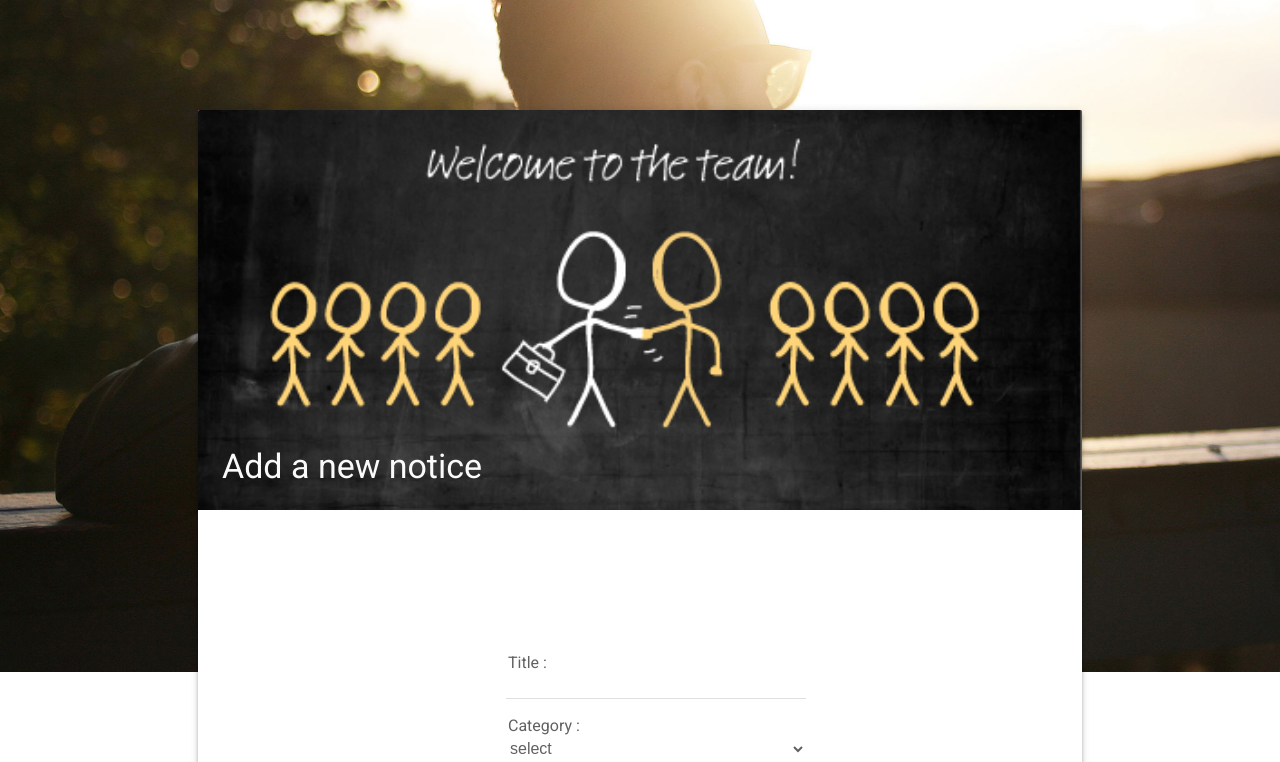
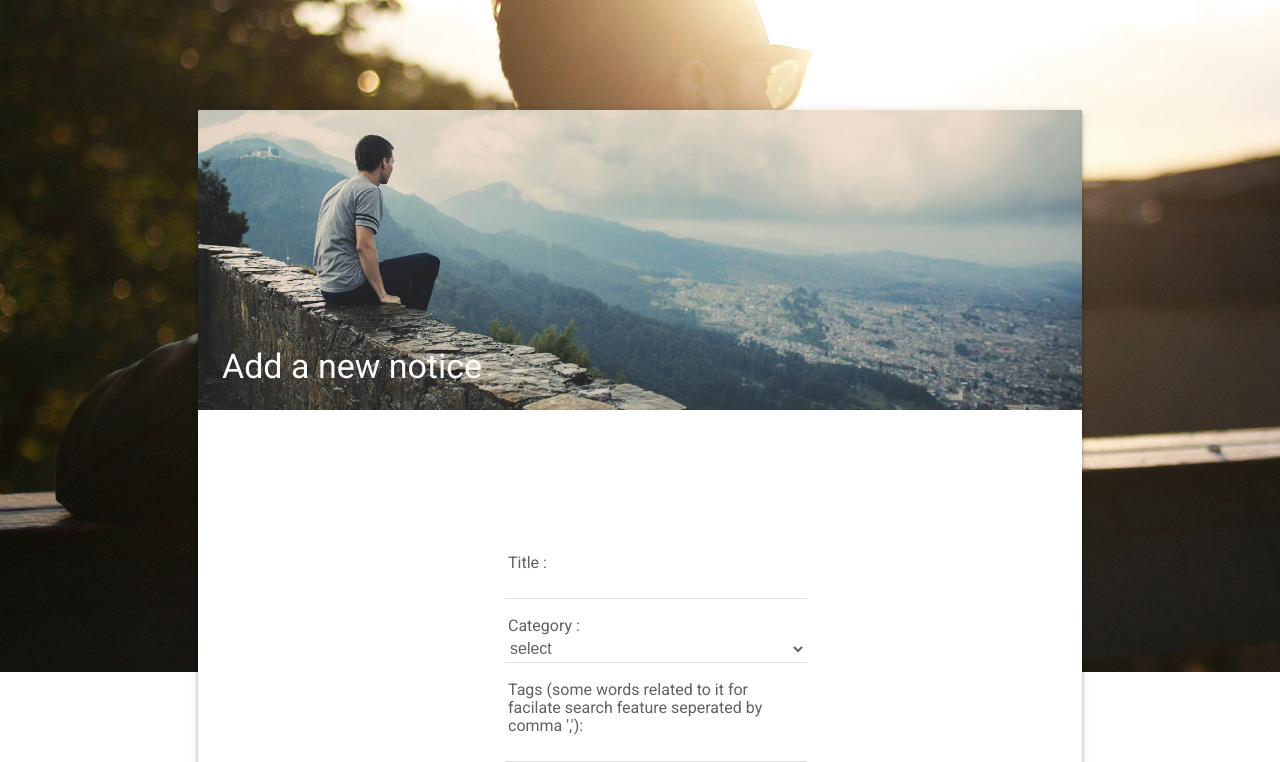
Before and after one commit to Subtech-tk/notice-board, a PHP site: page /add_notice in a window 1280 px wide. Shown: the part 128-890 px from the top of the page. Run offline with PHP 8.4, Linux system fonts and the light colour scheme; the visitor is signed in with stand-in values (Sample User, id 1); data that the repository does not hold is empty.

Commit message:
modified:   add_notice.php 	modified:   edit_notice.php

```diff
--- a/add_notice.php
+++ b/add_notice.php
@@ -50,8 +50,8 @@
             <style>
               .demo-blog--blogpost .demo-blog__posts > .mdl-card .mdl-card__media
               {
-                background-image: url('images/join_us.jpg');
-                height: 400px;
+                background-image: url('images/road_big.jpg');
+                height: 300px;
               }
             </style>
             <div class="mdl-card__media mdl-color-text--grey-50">
--- a/edit_notice.php
+++ b/edit_notice.php
@@ -61,8 +61,8 @@
             <style>
               .demo-blog--blogpost .demo-blog__posts > .mdl-card .mdl-card__media
               {
-                background-image: url('images/join_us.jpg');
-                height: 400px;
+                background-image: url('images/road_big.jpg');
+                height: 300px;
               }
             </style>
             <div class="mdl-card__media mdl-color-text--grey-50">
```
